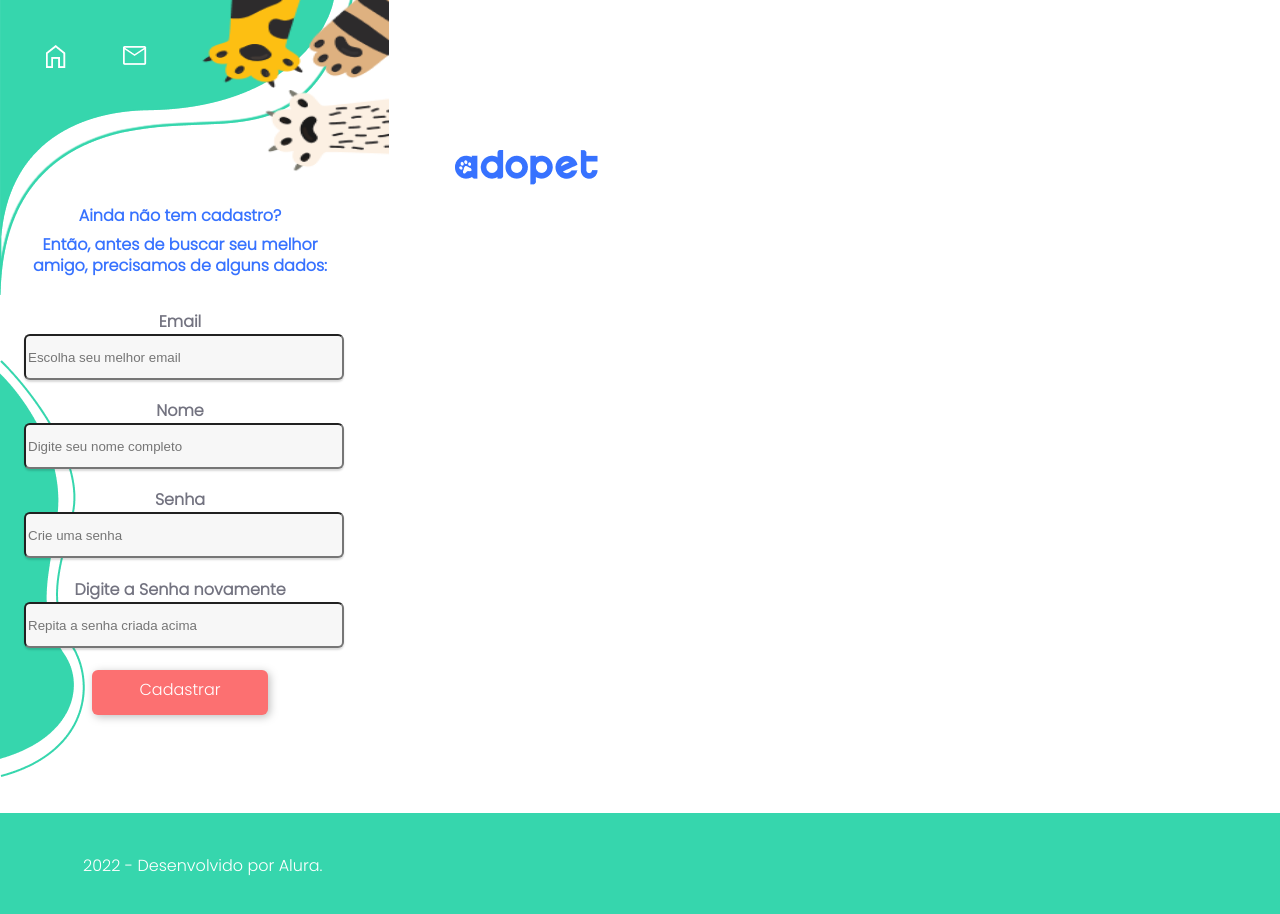
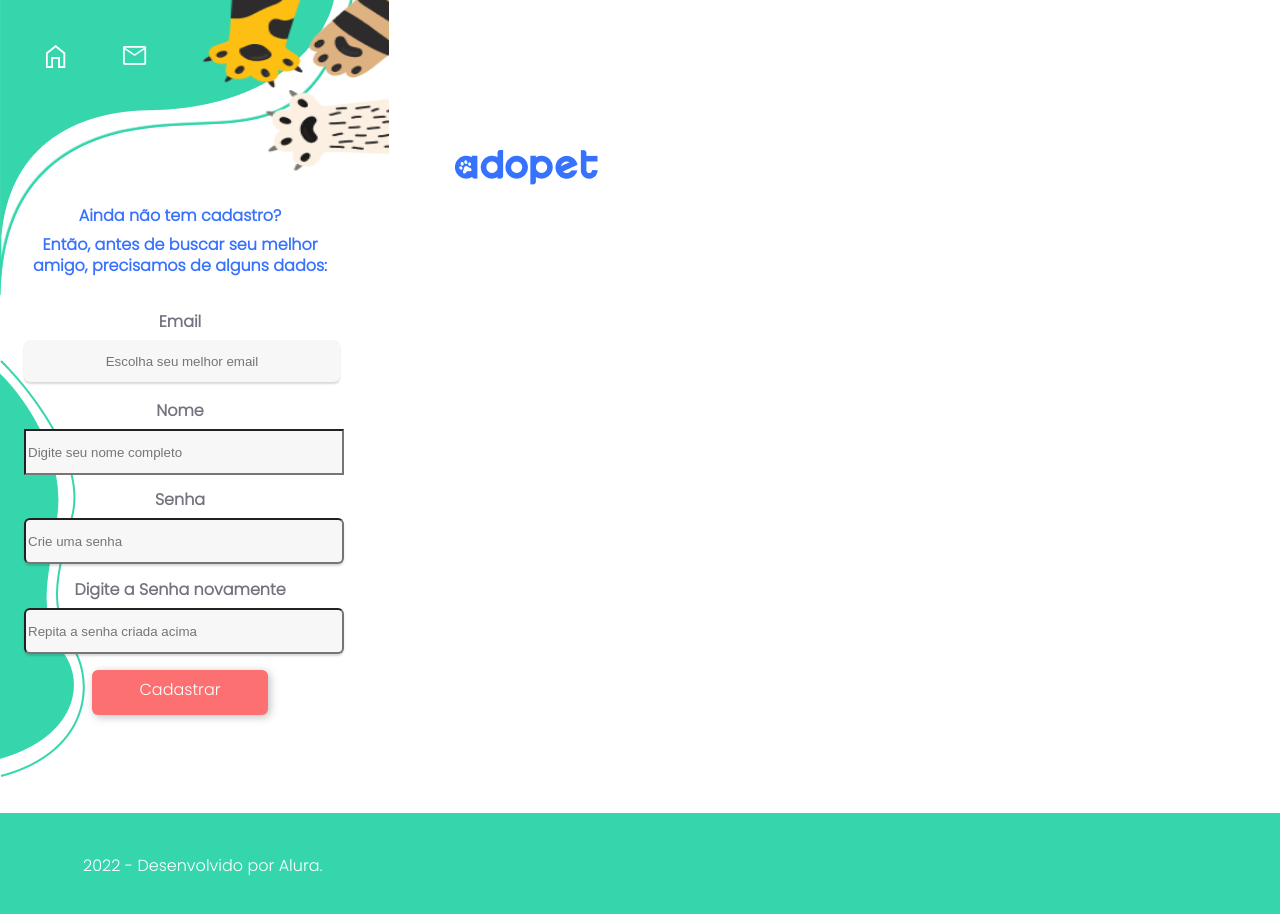
Before and after one commit to NicoApollo/AdoPet, a plain HTML site: page cadastro.html in a window 1280 px wide. Drawn offline with Linux system fonts and the light colour scheme.

Commit message:
aba Email

```diff
--- a/css/style.css
+++ b/css/style.css
@@ -138,12 +138,12 @@ body {
     height: 40px;
     left: 24px;
     top: 339px;
-
-    /* Cinza claro -fundos */
-
-    background: #F7F7F7;
+    text-align: center;
+    background: #f7f7f7;
     box-shadow: 0px 2px 2px rgba(0, 0, 0, 0.15);
     border-radius: 6px;
+    border: 0 none;
+    outline: 0;
 }
 
 .nome1 {
@@ -155,8 +155,7 @@ body {
     /* Cinza claro -fundos */
 
     background: #F7F7F7;
-    box-shadow: 0px 2px 2px rgba(0, 0, 0, 0.15);
-    border-radius: 6px;
+
 }
 
 .senha1 {
@@ -164,9 +163,6 @@ body {
     height: 40px;
     left: 24px;
     top: 339px;
-
-    /* Cinza claro -fundos */
-
     background: #F7F7F7;
     box-shadow: 0px 2px 2px rgba(0, 0, 0, 0.15);
     border-radius: 6px;
@@ -178,14 +174,10 @@ body {
     font-weight: bold;
     font-size: 16px;
     line-height: 24px;
-    /* identical to box height, or 150% */
-
     align-items: center;
     text-align: center;
-
-    /* Cinza */
-
     color: #737380;
+    padding-bottom:6px;
 }
 
 .botao {
```
